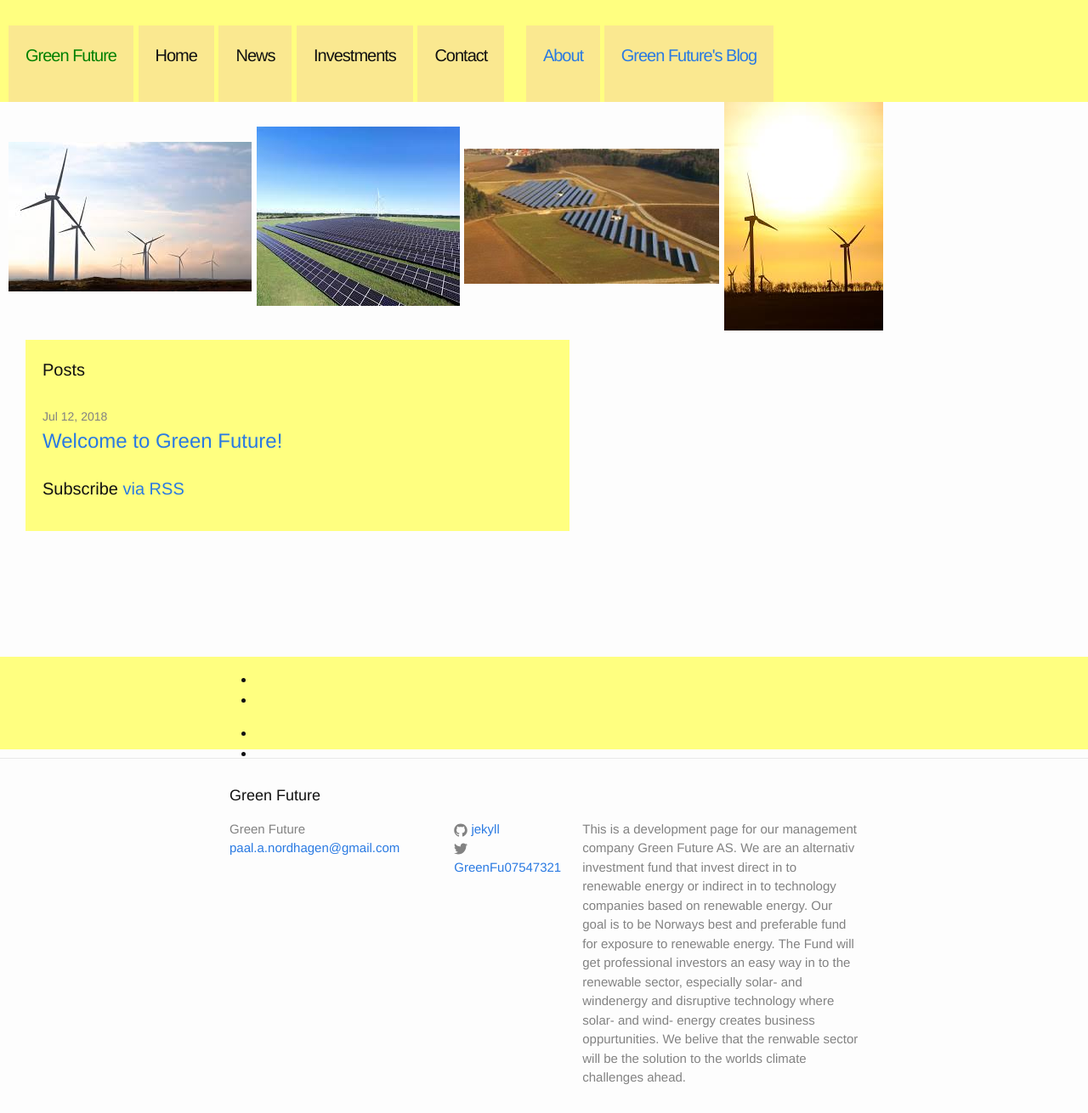
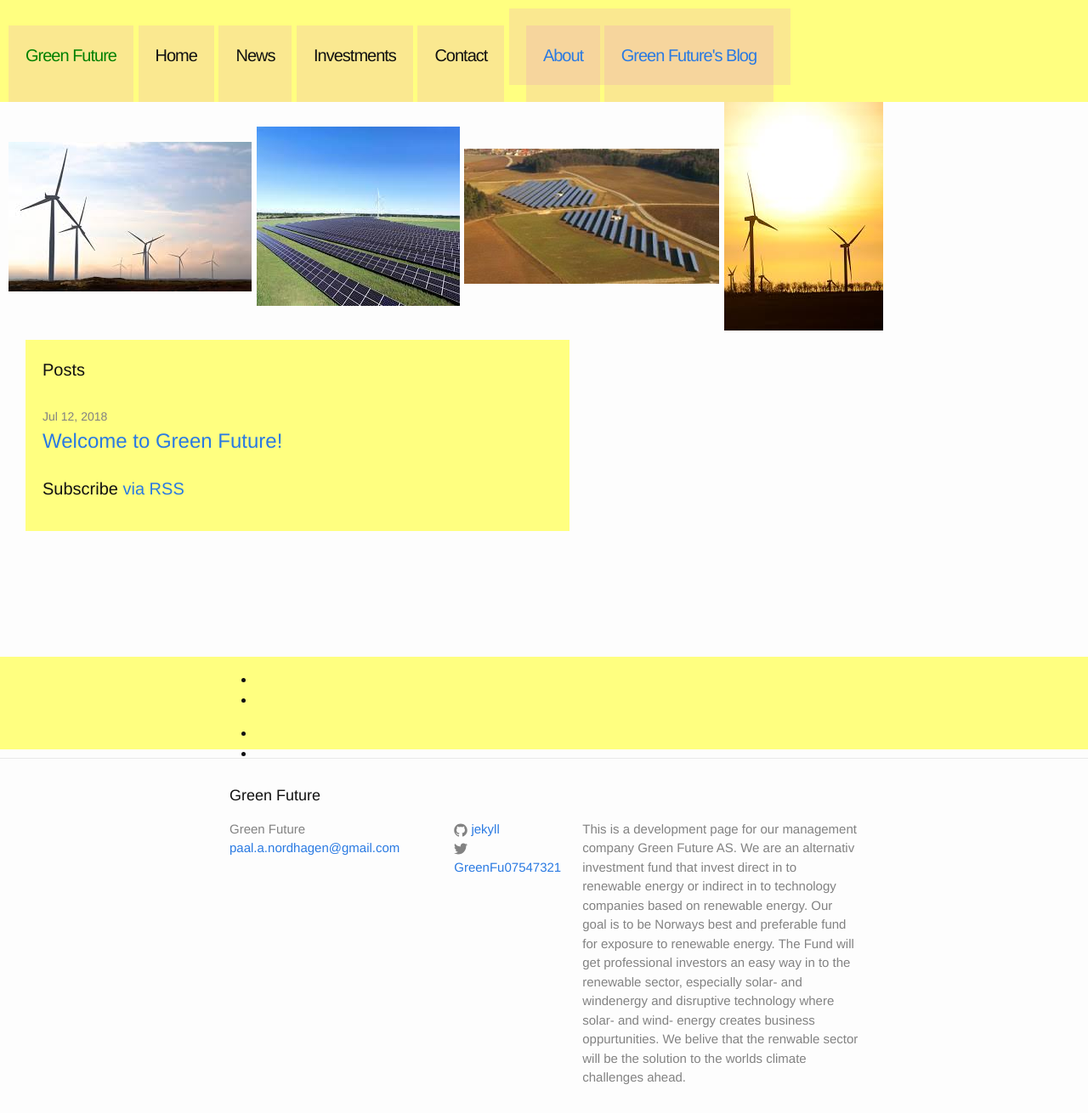
Before and after one commit to Paal-August/Paal-August.github.io, a Jekyll site: the page built from index.html, in a window 1280 px wide and 1310 px high. Shown: the whole window at 85% size. Built offline with Jekyll 4.4.1, drawn with Linux system fonts in a browser that asks for light colours.

Commit message:
Update _layout.scss

```diff
--- a/_sass/_layout.scss
+++ b/_sass/_layout.scss
@@ -121,12 +121,10 @@
 .trigger {
     font-size: 20px;
     height:50px;
-    width:400px;
     letter-spacing: -1px;
     padding:20px;
-  /*  background-color:#dd72DF2A;*/
+    background-color:#dd72DF2A;
     display:inline-block;
-  justify-content:space-between;
 }
 
 /*.site-nav {*/
```
